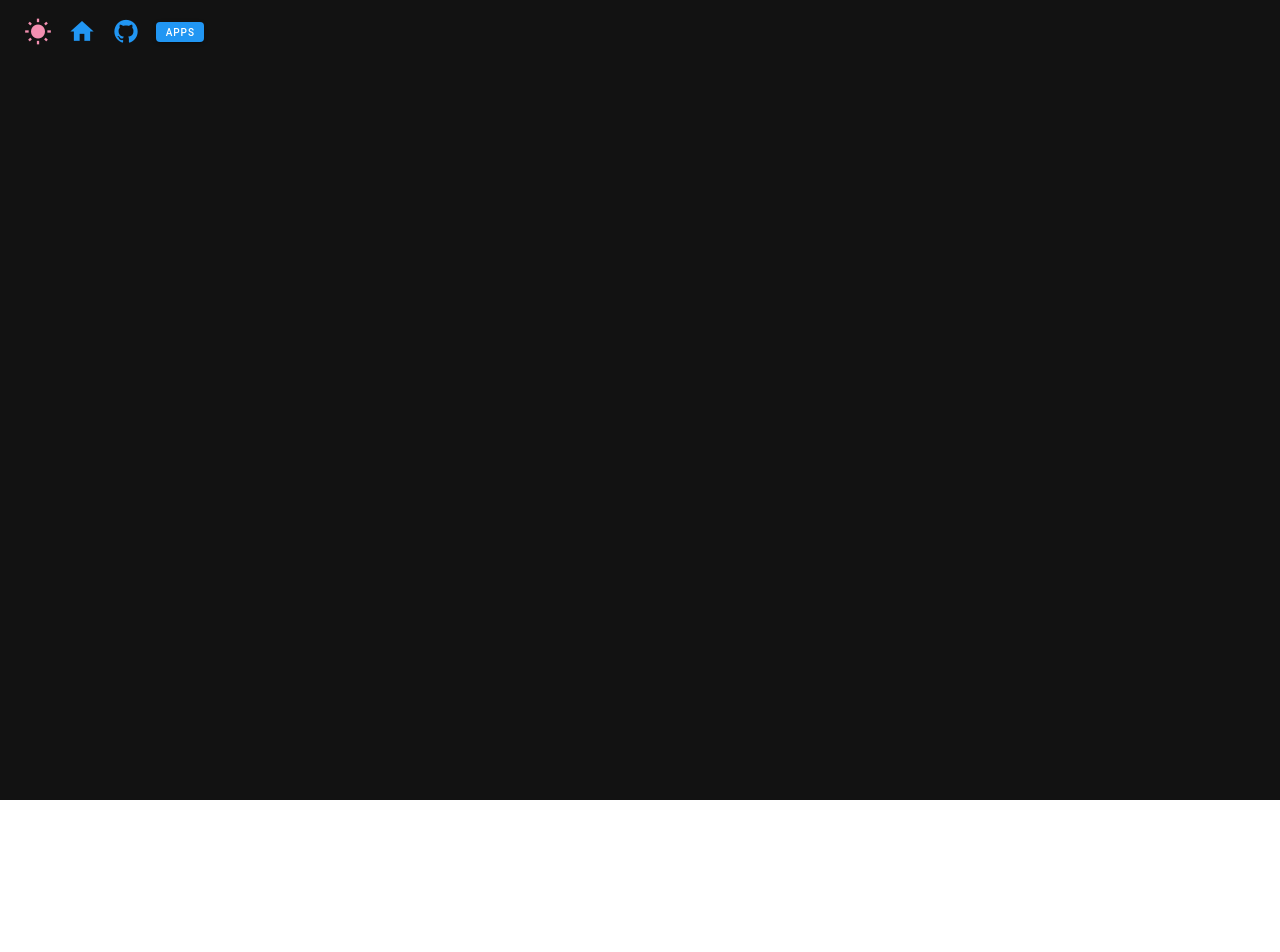
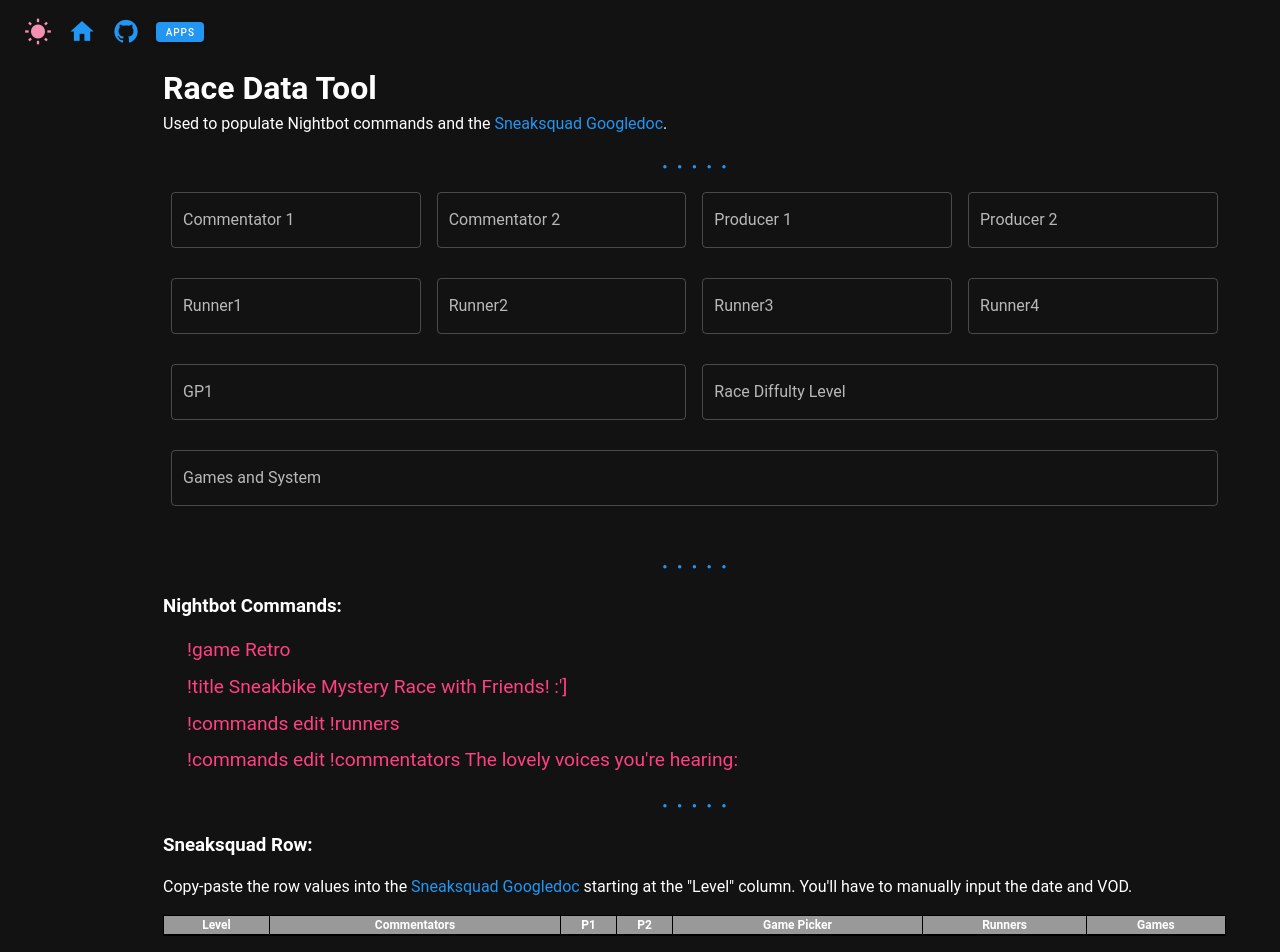
Before and after one commit to jsal13/jsalv, a Vue app: page /app/race-data-tool in a window 1280 px wide. Shown: the top 952 px of the page. Before the commit the page ends 800 px from the top, so only its background shows below. Built offline with nearby package versions, Linux system fonts and the light colour scheme.

Commit message:
feat: added race data tool;

```diff
--- a/src/components/HomeApps.vue
+++ b/src/components/HomeApps.vue
@@ -1,12 +1,26 @@
 <template>
   <div class="home-apps">
-    <h2>Apps</h2>
+    <h2 class="mb-2">
+      Apps
+    </h2>
     <v-container>
-      <home-apps-card
-        :image="require('@/assets/images/apps/sneakbike_readme_app.png')"
-        :description="descriptionREADME"
-        :title="'Sneakbike README App'"
-      />
+      <v-row>
+        <home-apps-card
+          :image="require('@/assets/images/apps/sneakbike_readme_app.png')"
+          :description="descriptionREADME"
+          :title="'Sneakbike README App'"
+          :link="'/app/readme-gen'"
+
+          class="mx-4"
+        />
+        <home-apps-card
+          :image="require('@/assets/images/apps/sneakbike_readme_app.png')"
+          :description="descriptionSBRaceDataTool"
+          :title="'Sneakbike Race Data Tool'"
+          :link="'/app/race-data-tool'"
+          class="mx-4"
+        />
+      </v-row>
     </v-container>
   </div>
 </template>
@@ -15,10 +29,14 @@ import { Component, Vue } from 'vue-property-decorator';
 import HomeAppsCard from '@/components/HomeAppsCard.vue';
 
 const descriptionREADME = `An app which allows the user to input controls, objectives, and hints for SNES, NES, Genesis, etc., games.
-We used this for Sneakbike, the retro mystery-game racing charity.`;
+We use this for Sneakbike, the retro mystery-game racing charity.`;
+
+const descriptionSBRaceDataTool = 'A tool we use in Sneakbike to simplify updating a few different fields with the same data.';
 
 @Component({ components: { HomeAppsCard } })
 export default class HomeApps extends Vue {
   descriptionREADME = descriptionREADME
+
+  descriptionSBRaceDataTool = descriptionSBRaceDataTool
 }
 </script>
--- a/src/components/HomeAppsCard.vue
+++ b/src/components/HomeAppsCard.vue
@@ -4,7 +4,7 @@
       class="card"
       style="width: 250px;"
     >
-      <router-link to="/app/readme-gen">
+      <router-link :to="link">
         <img
           :src="image"
           class="card-img-top"
@@ -14,7 +14,7 @@
       </router-link>
       <div class="card-body">
         <h5 class="card-title">
-          <router-link to="/app/readme-gen">
+          <router-link :to="link">
             {{ title }}
           </router-link>
         </h5>
@@ -38,6 +38,8 @@ export default class HomeAppsCard extends Vue {
   @Prop() alt!: string;
 
   @Prop() title!: string;
+
+  @Prop() link!: string;
 }
 </script>
 
--- a/src/router/index.ts
+++ b/src/router/index.ts
@@ -4,6 +4,7 @@ import VueRouter, { RouteConfig } from 'vue-router';
 import Home from '@/views/Home.vue';
 import Apps from '@/views/Apps.vue';
 import ReadmeGen from '@/views/ReadmeGen.vue';
+import SBRaceDataTool from '@/views/SBRaceDataTool.vue';
 
 Vue.use(VueRouter);
 
@@ -23,7 +24,11 @@ const routes: Array<RouteConfig> = [
     name: 'ReadmeGen',
     component: ReadmeGen,
   },
-
+  {
+    path: '/app/race-data-tool',
+    name: 'SBRaceDataTool',
+    component: SBRaceDataTool,
+  },
 ];
 
 const router = new VueRouter({
--- /dev/null
+++ b/src/views/SBRaceDataTool.vue
@@ -0,0 +1,238 @@
+<template>
+  <div class="race-data-tool">
+    <v-row justify="center">
+      <v-col
+        cols="10"
+        offset="1"
+      >
+        <h1>Race Data Tool</h1>
+
+        <p class="mb-4">
+          Used to populate Nightbot commands and the
+          <a
+            :href="sneaksquadURL"
+            target="_blank"
+          >Sneaksquad Googledoc</a>.
+        </p>
+
+        <hr>
+        <div class="my-4">
+          <v-flex class="d-flex flex-wrap">
+            <v-text-field
+              v-model="nameC1"
+              class="px-2"
+              label="Commentator 1"
+              placeholder="Commentator 1"
+              outlined
+            />
+            <v-text-field
+              v-model="nameC2"
+              class="px-2"
+              label="Commentator 2"
+              placeholder="Commentator 2"
+              outlined
+            />
+            <v-text-field
+              v-model="nameP1"
+              class="px-2"
+              label="Producer 1"
+              placeholder="Producer 1"
+              outlined
+            />
+            <v-text-field
+              v-model="nameP2"
+              class="px-2"
+              label="Producer 2"
+              placeholder="Producer 2"
+              outlined
+            />
+            <v-text-field
+              v-model="nameRunner1"
+              class="px-2"
+              label="Runner1"
+              placeholder="Runner 1"
+              outlined
+            />
+            <v-text-field
+              v-model="nameRunner2"
+              class="px-2"
+              label="Runner2"
+              placeholder="Runner 2"
+              outlined
+            />
+            <v-text-field
+              v-model="nameRunner3"
+              class="px-2"
+              label="Runner3"
+              placeholder="Runner 3"
+              outlined
+            />
+            <v-text-field
+              v-model="nameRunner4"
+              class="px-2"
+              label="Runner4"
+              placeholder="Runner 4"
+              outlined
+            />
+            <v-text-field
+              v-model="nameGamePicker"
+              class="px-2"
+              label="GP1"
+              placeholder="Game Picker"
+              outlined
+            />
+            <v-text-field
+              v-model="difficulty"
+              class="px-2"
+              label="Race Diffulty Level"
+              placeholder="Beginner"
+              outlined
+            />
+          </v-flex>
+          <v-text-field
+            v-model="gamesAndConsole"
+            class="px-2"
+            label="Games and System"
+            placeholder="(SNES) Ace Ventura 2, Zombies ate The Mask"
+            outlined
+          />
+        </div>
+        <hr>
+
+        <div class="my-4">
+          <h3 class="mb-4">
+            Nightbot Commands:
+          </h3>
+
+          <ul>
+            <li class="command-item mb-2 accent--text">
+              !game Retro
+            </li>
+            <li
+              class="command-item mb-2 accent--text"
+            >
+              !title Sneakbike Mystery Race with Friends! :']
+            </li>
+            <li class="command-item mb-2 accent--text">
+              !commands edit !runners {{ runnersString }}
+            </li>
+            <li
+              class="command-item mb-2 accent--text"
+            >
+              !commands edit !commentators The lovely voices you're hearing: {{ commentatorsString }}
+            </li>
+          </ul>
+        </div>
+        <hr>
+
+        <div class="my-4">
+          <h3 class="mb-4">
+            Sneaksquad Row:
+          </h3>
+          <p>
+            Copy-paste the row values into the
+            <a
+              :href="sneaksquadURL"
+              target="_blank"
+            >Sneaksquad Googledoc</a> starting at the "Level" column. You'll have to manually input the date and VOD.
+          </p>
+          <table>
+            <tr>
+              <th>Level</th>
+              <th>Commentators</th>
+              <th>P1</th>
+              <th>P2</th>
+              <th>Game Picker</th>
+              <th>Runners</th>
+              <th>Games</th>
+            </tr>
+            <tr>
+              <td>{{ difficulty !== null ? difficulty.toLowerCase() : "" }}</td>
+              <td>{{ [nameC1, nameC2].filter(x => x).join(", ") }}</td>
+              <td>{{ nameP1 }}</td>
+              <td>{{ nameP2 }}</td>
+              <td>{{ nameGamePicker }}</td>
+              <td>{{ [nameRunner1, nameRunner2, nameRunner3, nameRunner4].filter(x => x).join(", ") }}</td>
+              <td>{{ gamesAndConsole }}</td>
+            </tr>
+          </table>
+        </div>
+      </v-col>
+    </v-row>
+  </div>
+</template>
+
+<script>
+const sneaksquadURL = 'https://docs.google.com/spreadsheets/d/1HjUhWhGxIt8CMUG3uLbplxpnZq0h3ikcVPGRTUaa-ws/edit?usp=sharing';
+
+export default {
+  name: 'RaceDataTool',
+  data() {
+    return {
+      nameC1: null,
+      nameC2: null,
+      nameP1: null,
+      nameP2: null,
+      nameGamePicker: null,
+      nameRunner1: null,
+      nameRunner2: null,
+      nameRunner3: null,
+      nameRunner4: null,
+      gamesAndConsole: null,
+      difficulty: null,
+      sneaksquadURL,
+    };
+  },
+  computed: {
+    runnersString() {
+      return this.addTwitchURL([
+        this.nameRunner1,
+        this.nameRunner2,
+        this.nameRunner3,
+        this.nameRunner4,
+      ]).join(' || ');
+    },
+    commentatorsString() {
+      return this.addTwitchURL([this.nameC1, this.nameC2]).join(' || ');
+    },
+  },
+  methods: {
+    addTwitchURL(sArray) {
+      return sArray
+        .map((s) => (s !== null ? `https://twitch.tv/${s}` : null))
+        .filter((x) => x);
+    },
+  },
+};
+</script>
+
+<style scoped>
+ul {
+  padding: 0;
+}
+
+.command-item {
+  list-style: none;
+  font-size: 1.2rem;
+}
+
+table {
+  width: 100%;
+}
+
+table,
+th,
+td {
+  border: 1px solid black;
+  border-collapse: collapse;
+  font-size: 0.75rem;
+}
+th {
+  background-color: #999999;
+}
+
+td {
+  max-width: 150px;
+  word-wrap: break-word;
+}
+</style>
```
Also changed, not shown: 1 other file (tests, documents, lock files or other folders).
